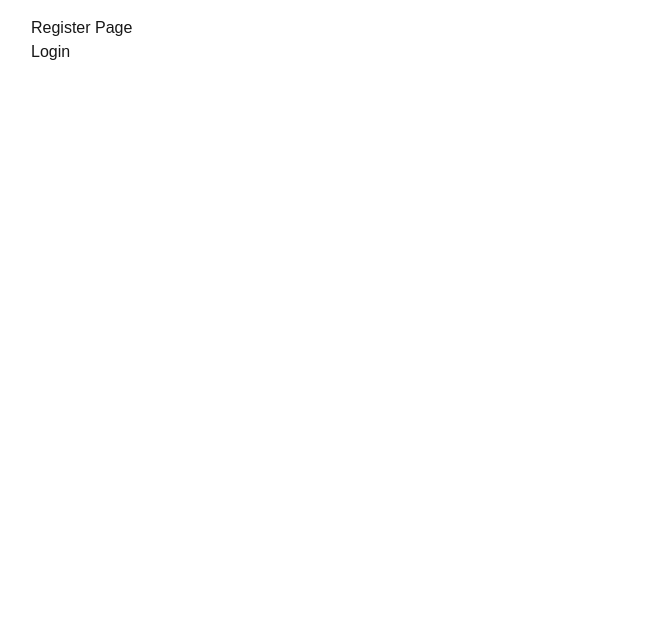
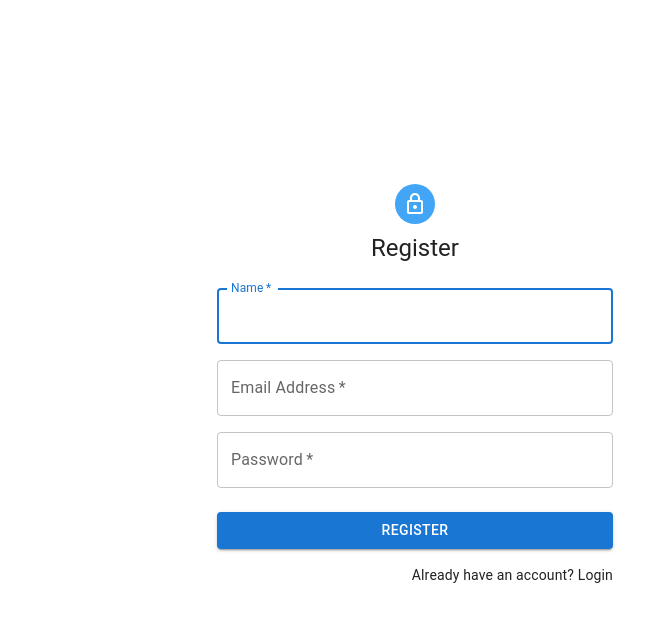
Before and after one commit to its-if-pweb-g/g02-fp-fullstack-web-application-sembarang-ajah, a Next.js app: page /register in a window 1280 px wide. Shown: the top 622 px of the page, without its empty margins (225-870 px from the left). Built offline with nearby package versions, Linux system fonts and the light colour scheme.

Commit message:
auth user page login register

```diff
--- /dev/null
+++ b/src/lib/user.ts
@@ -0,0 +1,10 @@
+import { MongoClient } from 'mongodb';
+
+const client = new MongoClient('mongodb://user-g:g-for-goodluck@db.nafkhanzam.com/pweb-g');
+
+export async function connectToDatabase() {
+    await client.connect();
+
+    const db = client.db('pweb-g');
+    return db.collection('usersrl');
+}
--- /dev/null
+++ b/src/pages/api/login.ts
@@ -0,0 +1,39 @@
+import { NextApiRequest, NextApiResponse } from 'next';
+import bcrypt from 'bcryptjs';
+import jwt from 'jsonwebtoken';
+import { connectToDatabase } from '../../lib/user';
+
+export default async function handler(req: NextApiRequest, res: NextApiResponse) {
+    if (req.method === 'POST') {
+        const { email, password } = req.body;
+
+        if (!email || !password) {
+            return res.status(400).json({ message: 'Email and password are required' });
+        }
+
+        try {
+            const collection = await connectToDatabase();
+
+            const user = await collection.findOne({ email });
+            if (!user) {
+                return res.status(400).json({ message: 'User not found' });
+            }
+
+            const isMatch = await bcrypt.compare(password, user.password);
+            if (!isMatch) {
+                return res.status(400).json({ message: 'Invalid credentials' });
+            }
+
+            const token = jwt.sign({ id: user._id, email: user.email }, 'secretKey', {
+                expiresIn: '1h',
+            });
+
+            return res.status(200).json({ token, message: 'Login successful' });
+        } catch (error) {
+            console.error("Error during login process:", error);
+            return res.status(500).json({ message: 'Internal Server Error' });
+        }
+    } else {
+        res.status(405).json({ message: 'Method Not Allowed' });
+    }
+}
--- /dev/null
+++ b/src/pages/api/register.ts
@@ -0,0 +1,47 @@
+import { NextApiRequest, NextApiResponse } from 'next';
+import bcrypt from 'bcryptjs';
+import jwt from 'jsonwebtoken';
+import { connectToDatabase } from '../../lib/user';
+
+export default async function handler(req: NextApiRequest, res: NextApiResponse) {
+    if (req.method === 'POST') {
+        const { username, email, password } = req.body;
+
+        if (!username || !email || !password) {
+            return res.status(400).json({ message: 'Username, email, and password are required' });
+        }
+
+        try {
+            const collection = await connectToDatabase();
+
+            const existingUser = await collection.findOne({ $or: [{ username }, { email }] });
+            if (existingUser) {
+                return res.status(400).json({ message: 'User with this email or username already exists' });
+            }
+
+            const hashedPassword = await bcrypt.hash(password, 10);
+
+            const newUser = await collection.insertOne({
+                username,
+                email,
+                password: hashedPassword,
+            });
+
+            const token = jwt.sign(
+                { id: newUser.insertedId.toString(), username, email },
+                'secretKey',
+                { expiresIn: '1h' }
+            );
+
+            return res.status(200).json({
+                token,
+                message: 'User created successfully',
+            });
+        } catch (error) {
+            console.error("Error during user registration:", error);
+            return res.status(500).json({ message: 'Internal Server Error' });
+        }
+    } else {
+        res.status(405).json({ message: 'Method Not Allowed' });
+    }
+}
--- a/src/pages/login.tsx
+++ b/src/pages/login.tsx
@@ -1,10 +1,97 @@
-import Link from 'next/link';
+import { LockOutlined } from "@mui/icons-material";
+import {
+  Container,
+  CssBaseline,
+  Box,
+  Avatar,
+  Typography,
+  TextField,
+  Button,
+  Grid,
+} from "@mui/material";
+import { useState } from "react";
+import Link from "next/link";
 
-export default function Login() {
+const Login = () => {
+  const [email, setEmail] = useState("");
+  const [password, setPassword] = useState("");
+  const [error, setError] = useState("");
+
+  const handleLogin = async (e: React.FormEvent) => {
+    e.preventDefault();
+    const response = await fetch("/api/login", {
+      method: "POST",
+      body: JSON.stringify({ email, password }),
+      headers: { "Content-Type": "application/json" },
+    });
+
+    const result = await response.json();
+    if (response.ok) {
+      // Redirect or show success message
+      alert("Login successful");
+    } else {
+      setError(result.error);
+    }
+  };
+
   return (
-    <section>
-      <h1>Login Page</h1>
-      <Link href="/register">Register</Link>
-    </section>
-  )
-}
+    <Container maxWidth="xs">
+      <CssBaseline />
+      <Box
+        sx={{
+          mt: 20,
+          display: "flex",
+          flexDirection: "column",
+          alignItems: "center",
+        }}
+      >
+        <Avatar sx={{ m: 1, bgcolor: "primary.light" }}>
+          <LockOutlined />
+        </Avatar>
+        <Typography variant="h5">Login</Typography>
+        <Box sx={{ mt: 1 }}>
+          <TextField
+            margin="normal"
+            required
+            fullWidth
+            id="email"
+            label="Email Address"
+            name="email"
+            autoFocus
+            value={email}
+            onChange={(e) => setEmail(e.target.value)}
+          />
+          <TextField
+            margin="normal"
+            required
+            fullWidth
+            id="password"
+            name="password"
+            label="Password"
+            type="password"
+            value={password}
+            onChange={(e) => setPassword(e.target.value)}
+          />
+          {error && <Typography color="error">{error}</Typography>}
+          <Button
+            fullWidth
+            variant="contained"
+            sx={{ mt: 3, mb: 2 }}
+            onClick={handleLogin}
+          >
+            Login
+          </Button>
+          <Grid container justifyContent={"flex-end"}>
+            <Grid item>
+              <Link href="/register" passHref>
+                <Typography variant="body2">Dont have an account? Register</Typography>
+              </Link>
+            </Grid>
+          </Grid>
+        </Box>
+      </Box>
+    </Container>
+  );
+};
+
+export default Login;
--- a/src/pages/register.tsx
+++ b/src/pages/register.tsx
@@ -1,10 +1,119 @@
+import { useState } from 'react';
 import Link from 'next/link';
+import {
+  Avatar,
+  Box,
+  Button,
+  Container,
+  CssBaseline,
+  Grid,
+  TextField,
+  Typography,
+} from '@mui/material';
+import { LockOutlined } from '@mui/icons-material';
 
-export default function Register() {
+const Register = () => {
+  const [name, setName] = useState('');
+  const [email, setEmail] = useState('');
+  const [password, setPassword] = useState('');
+  const [error, setError] = useState('');
+
+  const handleRegister = async (e: React.FormEvent) => {
+    e.preventDefault();
+
+    const response = await fetch('/api/register', {
+      method: 'POST',
+      body: JSON.stringify({ name, email, password }),
+      headers: { 'Content-Type': 'application/json' },
+    });
+
+    const result = await response.json();
+    if (response.ok) {
+      // Redirect or show success message
+      alert('Registration successful');
+    } else {
+      setError(result.error);
+    }
+  };
+
   return (
-    <section>
-      <h1>Register Page</h1>
-      <Link href="/login">Login</Link>
-    </section>
-  )
-}
+    <>
+      <Container maxWidth="xs">
+        <CssBaseline />
+        <Box
+          sx={{
+            mt: 20,
+            display: 'flex',
+            flexDirection: 'column',
+            alignItems: 'center',
+          }}
+        >
+          <Avatar sx={{ m: 1, bgcolor: 'primary.light' }}>
+            <LockOutlined />
+          </Avatar>
+          <Typography variant="h5">Register</Typography>
+          <Box sx={{ mt: 3 }}>
+            <Grid container spacing={2}>
+              <Grid item xs={12}>
+                <TextField
+                  name="name"
+                  required
+                  fullWidth
+                  id="name"
+                  label="Name"
+                  autoFocus
+                  value={name}
+                  onChange={(e) => setName(e.target.value)}
+                />
+              </Grid>
+
+              <Grid item xs={12}>
+                <TextField
+                  required
+                  fullWidth
+                  id="email"
+                  label="Email Address"
+                  name="email"
+                  value={email}
+                  onChange={(e) => setEmail(e.target.value)}
+                />
+              </Grid>
+              <Grid item xs={12}>
+                <TextField
+                  required
+                  fullWidth
+                  name="password"
+                  label="Password"
+                  type="password"
+                  id="password"
+                  value={password}
+                  onChange={(e) => setPassword(e.target.value)}
+                />
+              </Grid>
+            </Grid>
+            {error && <Typography color="error">{error}</Typography>}
+            <Button
+              fullWidth
+              variant="contained"
+              sx={{ mt: 3, mb: 2 }}
+              onClick={handleRegister}
+            >
+              Register
+            </Button>
+            <Grid container justifyContent="flex-end">
+              <Grid item>
+                <Link href="/login" passHref>
+                  <Typography variant="body2">
+                    Already have an account? Login
+                  </Typography>
+                </Link>
+              </Grid>
+            </Grid>
+          </Box>
+        </Box>
+      </Container>
+    </>
+  );
+};
+
+export default Register;
```
Also changed, not shown: package.json (+11 -0 lines), 2 other files (tests, documents, lock files or other folders).
